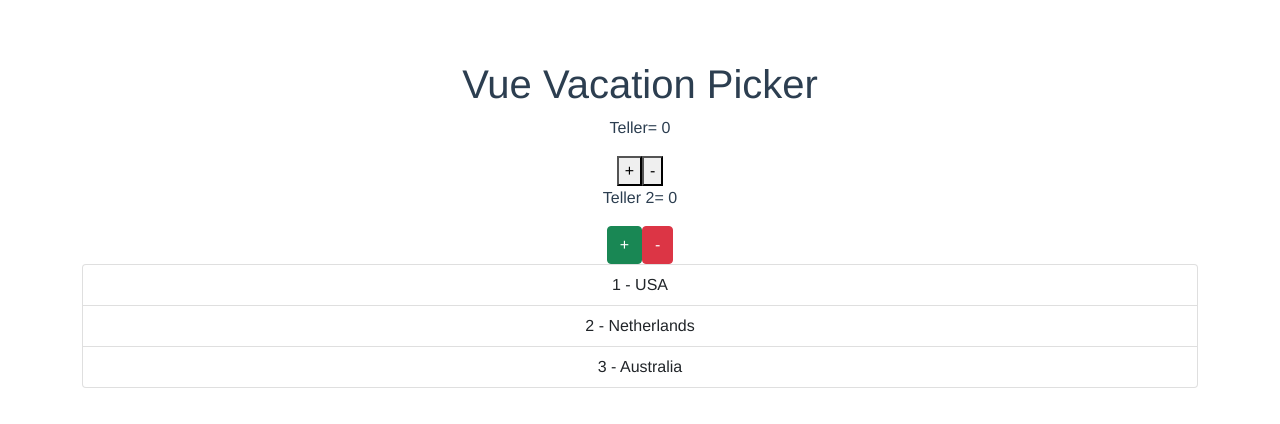
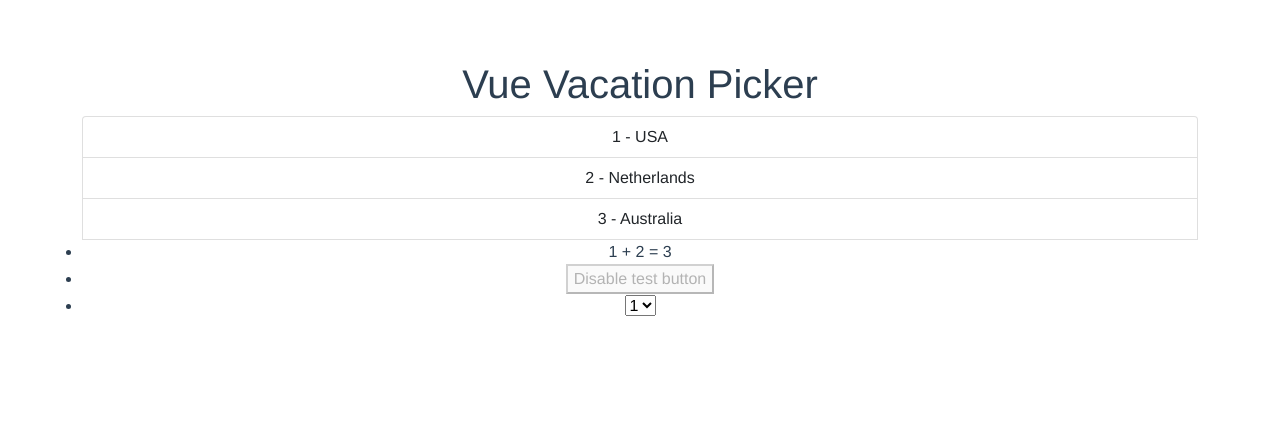
Before and after one commit to Yilmaz-B/vacation-picker, a Vue app: page / in a window 1280 px wide. Shown: the top 424 px of the page. Built offline with nearby package versions, Linux system fonts and the light colour scheme.

Commit message:
made a onclick, disabled button and a selector

```diff
--- a/src/components/VacationPicker.vue
+++ b/src/components/VacationPicker.vue
@@ -1,16 +1,23 @@
 <template>
     <div class="container">
         <h1>{{header}}</h1>
-        <p>Teller= {{counter}}</p>
+        <!-- <p>Teller= {{counter}}</p>
         <button v-on:click="counter++">+</button>
         <button v-on:click="counter--">-</button>
         <p>Teller 2= {{count}}</p>
         <button @click="increment()" class="btn btn-success">+</button>
-        <button @click="decrement()" class="btn btn-danger">-</button>
+        <button @click="decrement()" class="btn btn-danger">-</button> -->
         <ul class="list-group">
-            <li class="list-group-item" v-for="country in countryData.countries" v-bind:key="country.id">
+            <li class="list-group-item"  @click="cCountry(country)" v-for="country in countryData.countries" v-bind:key="country.id">
                 {{country.id}} - {{country.name}}
             </li>
+            <li v-for="name in name" v-bind:key="name">{{name}} + {{hoi}} = {{name + hoi}}</li>
+            <li><button :disabled="isDisabled">Disable test button</button></li>
+            <li><select name="list" id="list" v-for="numbers in number[0]" v-bind:key="numbers.index">
+                    <option value="1" v-bind="number.index">1</option>
+                    <option value="2" v-bind="number.index">2</option>
+                    <option value="3" v-bind="number.index">3</option>
+                </select></li>
         </ul>
     </div>
 </template>
@@ -26,6 +33,10 @@ export default {
             header: 'Vue Vacation Picker',
             counter: 0,
             count: 0,
+            name: 1,
+            hoi: 2,
+            isDisabled: true,
+            number: [1, 2, 3, 4, 5, 6, 7, 8, 9, 10],
         }
     },
     methods: {
@@ -34,7 +45,10 @@ export default {
         },
         decrement() {
             this.count--;
-        }
+        },
+        cCountry(country) {
+            alert(`You selected: ${country.name}`)
+        },
     }
 };
 
```
